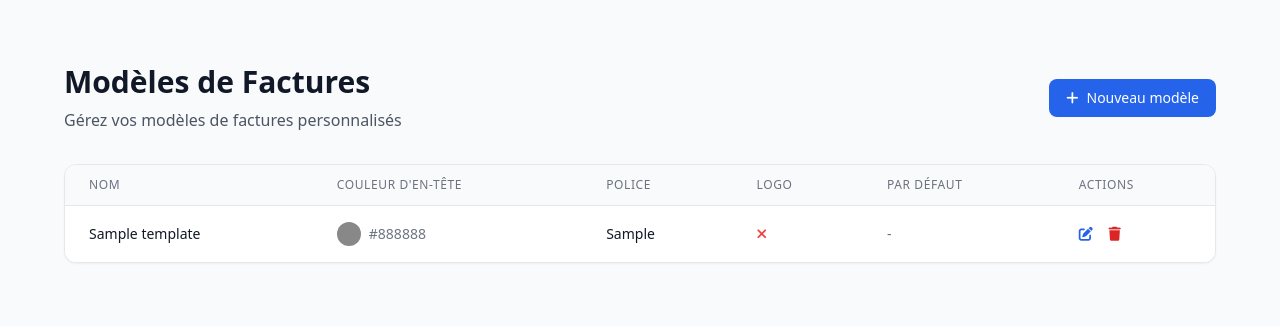
After one commit to koulibalyamadou10/stock-manager, a Django app: template billing/templates/billing/template_list.html in a window 1280 px wide. The commit adds this page. Shown: the top 326 px of the page. Run offline with Django 5.2, Linux system fonts and the light colour scheme; the template is opened without the code that fills it: most values are stand-ins (such as "Sample title", 1, 10 or a date in 2020); some libraries are stand-ins or nearby versions.

```diff
--- /dev/null
+++ b/billing/templates/billing/template_list.html
@@ -0,0 +1,172 @@
+{% extends 'billing/base.html' %}
+
+{% block title %}Modèles de Factures - StockManager Pro{% endblock %}
+
+{% block content %}
+<div class="max-w-7xl mx-auto px-4 sm:px-6 lg:px-8 py-8">
+    <!-- Page Header -->
+    <div class="mb-8">
+        <div class="flex flex-col sm:flex-row sm:items-center sm:justify-between">
+            <div>
+                <h1 class="text-3xl font-bold text-gray-900">Modèles de Factures</h1>
+                <p class="mt-2 text-gray-600">Gérez vos modèles de factures personnalisés</p>
+            </div>
+            <div class="mt-4 sm:mt-0">
+                <a href="{% url 'billing:template_add' %}"
+                   class="inline-flex items-center px-4 py-2 border border-transparent rounded-lg text-sm font-medium text-white bg-blue-600 hover:bg-blue-700 transition-colors duration-200">
+                    <i class="fas fa-plus mr-2"></i>
+                    Nouveau modèle
+                </a>
+            </div>
+        </div>
+    </div>
+
+    <!-- Templates List -->
+    <div class="bg-white rounded-xl shadow-sm border border-gray-200 overflow-hidden">
+        {% if templates %}
+            <div class="overflow-x-auto">
+                <table class="min-w-full divide-y divide-gray-200">
+                    <thead class="bg-gray-50">
+                        <tr>
+                            <th scope="col" class="px-6 py-3 text-left text-xs font-medium text-gray-500 uppercase tracking-wider">
+                                Nom
+                            </th>
+                            <th scope="col" class="px-6 py-3 text-left text-xs font-medium text-gray-500 uppercase tracking-wider">
+                                Couleur d'en-tête
+                            </th>
+                            <th scope="col" class="px-6 py-3 text-left text-xs font-medium text-gray-500 uppercase tracking-wider">
+                                Police
+                            </th>
+                            <th scope="col" class="px-6 py-3 text-left text-xs font-medium text-gray-500 uppercase tracking-wider">
+                                Logo
+                            </th>
+                            <th scope="col" class="px-6 py-3 text-left text-xs font-medium text-gray-500 uppercase tracking-wider">
+                                Par défaut
+                            </th>
+                            <th scope="col" class="px-6 py-3 text-left text-xs font-medium text-gray-500 uppercase tracking-wider">
+                                Actions
+                            </th>
+                        </tr>
+                    </thead>
+                    <tbody class="bg-white divide-y divide-gray-200">
+                        {% for template in templates %}
+                            <tr>
+                                <td class="px-6 py-4 whitespace-nowrap">
+                                    <div class="text-sm font-medium text-gray-900">{{ template.name }}</div>
+                                </td>
+                                <td class="px-6 py-4 whitespace-nowrap">
+                                    <div class="flex items-center">
+                                        <div class="w-6 h-6 rounded-full mr-2" style="background-color: {{ template.header_color }}"></div>
+                                        <span class="text-sm text-gray-500">{{ template.header_color }}</span>
+                                    </div>
+                                </td>
+                                <td class="px-6 py-4 whitespace-nowrap">
+                                    <div class="text-sm text-gray-900">{{ template.font_family }}</div>
+                                </td>
+                                <td class="px-6 py-4 whitespace-nowrap">
+                                    <div class="text-sm text-gray-900">
+                                        {% if template.show_logo %}
+                                            <i class="fas fa-check text-green-500"></i>
+                                        {% else %}
+                                            <i class="fas fa-times text-red-500"></i>
+                                        {% endif %}
+                                    </div>
+                                </td>
+                                <td class="px-6 py-4 whitespace-nowrap">
+                                    <div class="text-sm text-gray-900">
+                                        {% if template.is_default %}
+                                            <span class="inline-flex items-center px-2.5 py-0.5 rounded-full text-xs font-medium bg-green-100 text-green-800">
+                                                Par défaut
+                                            </span>
+                                        {% else %}
+                                            <span class="text-gray-500">-</span>
+                                        {% endif %}
+                                    </div>
+                                </td>
+                                <td class="px-6 py-4 whitespace-nowrap text-sm font-medium">
+                                    <a href="{% url 'billing:template_edit' template.pk %}" class="text-blue-600 hover:text-blue-900 mr-3">
+                                        <i class="fas fa-edit"></i>
+                                    </a>
+                                    <a href="{% url 'billing:template_delete' template.pk %}" class="text-red-600 hover:text-red-900">
+                                        <i class="fas fa-trash"></i>
+                                    </a>
+                                </td>
+                            </tr>
+                        {% endfor %}
+                    </tbody>
+                </table>
+            </div>
+
+            <!-- Pagination -->
+            {% if is_paginated %}
+                <div class="px-6 py-4 bg-gray-50 border-t border-gray-200">
+                    <nav class="flex items-center justify-between">
+                        <div class="flex-1 flex justify-between sm:hidden">
+                            {% if page_obj.has_previous %}
+                                <a href="?page={{ page_obj.previous_page_number }}" class="relative inline-flex items-center px-4 py-2 border border-gray-300 text-sm font-medium rounded-md text-gray-700 bg-white hover:bg-gray-50">
+                                    Précédent
+                                </a>
+                            {% endif %}
+                            {% if page_obj.has_next %}
+                                <a href="?page={{ page_obj.next_page_number }}" class="ml-3 relative inline-flex items-center px-4 py-2 border border-gray-300 text-sm font-medium rounded-md text-gray-700 bg-white hover:bg-gray-50">
+                                    Suivant
+                                </a>
+                            {% endif %}
+                        </div>
+                        <div class="hidden sm:flex-1 sm:flex sm:items-center sm:justify-center">
+                            <div>
+                                <nav class="relative z-0 inline-flex rounded-md shadow-sm -space-x-px" aria-label="Pagination">
+                                    {% if page_obj.has_previous %}
+                                        <a href="?page=1" class="relative inline-flex items-center px-2 py-2 rounded-l-md border border-gray-300 bg-white text-sm font-medium text-gray-500 hover:bg-gray-50">
+                                            <span class="sr-only">Premier</span>
+                                            <i class="fas fa-angle-double-left"></i>
+                                        </a>
+                                        <a href="?page={{ page_obj.previous_page_number }}" class="relative inline-flex items-center px-2 py-2 border border-gray-300 bg-white text-sm font-medium text-gray-500 hover:bg-gray-50">
+                                            <span class="sr-only">Précédent</span>
+                                            <i class="fas fa-angle-left"></i>
+                                        </a>
+                                    {% endif %}
+
+                                    {% for num in page_obj.paginator.page_range %}
+                                        {% if page_obj.number == num %}
+                                            <a href="#" aria-current="page" class="z-10 bg-blue-50 border-blue-500 text-blue-600 relative inline-flex items-center px-4 py-2 border text-sm font-medium">
+                                                {{ num }}
+                                            </a>
+                                        {% elif num > page_obj.number|add:'-3' and num < page_obj.number|add:'3' %}
+                                            <a href="?page={{ num }}" class="bg-white border-gray-300 text-gray-500 hover:bg-gray-50 relative inline-flex items-center px-4 py-2 border text-sm font-medium">
+                                                {{ num }}
+                                            </a>
+                                        {% endif %}
+                                    {% endfor %}
+
+                                    {% if page_obj.has_next %}
+                                        <a href="?page={{ page_obj.next_page_number }}" class="relative inline-flex items-center px-2 py-2 border border-gray-300 bg-white text-sm font-medium text-gray-500 hover:bg-gray-50">
+                                            <span class="sr-only">Suivant</span>
+                                            <i class="fas fa-angle-right"></i>
+                                        </a>
+                                        <a href="?page={{ page_obj.paginator.num_pages }}" class="relative inline-flex items-center px-2 py-2 rounded-r-md border border-gray-300 bg-white text-sm font-medium text-gray-500 hover:bg-gray-50">
+                                            <span class="sr-only">Dernier</span>
+                                            <i class="fas fa-angle-double-right"></i>
+                                        </a>
+                                    {% endif %}
+                                </nav>
+                            </div>
+                        </div>
+                    </nav>
+                </div>
+            {% endif %}
+        {% else %}
+            <div class="text-center py-12">
+                <i class="fas fa-file-alt text-gray-400 text-5xl mb-4"></i>
+                <h3 class="text-lg font-medium text-gray-900 mb-2">Aucun modèle de facture</h3>
+                <p class="text-gray-500 mb-6">Vous n'avez pas encore créé de modèle de facture.</p>
+                <a href="{% url 'billing:template_add' %}"
+                   class="inline-flex items-center px-4 py-2 border border-transparent rounded-md shadow-sm text-sm font-medium text-white bg-blue-600 hover:bg-blue-700 focus:outline-none focus:ring-2 focus:ring-offset-2 focus:ring-blue-500">
+                    <i class="fas fa-plus mr-2"></i>
+                    Créer un modèle
+                </a>
+            </div>
+        {% endif %}
+    </div>
+</div>
+{% endblock %}
```
Also changed, not shown: billing/views.py (+170 -134 lines), inventory/templates/inventory/category_list.html (+46 -3 lines), inventory/templates/inventory/supplier_list.html (+61 -3 lines), inventory/views.py (+57 -12 lines).
